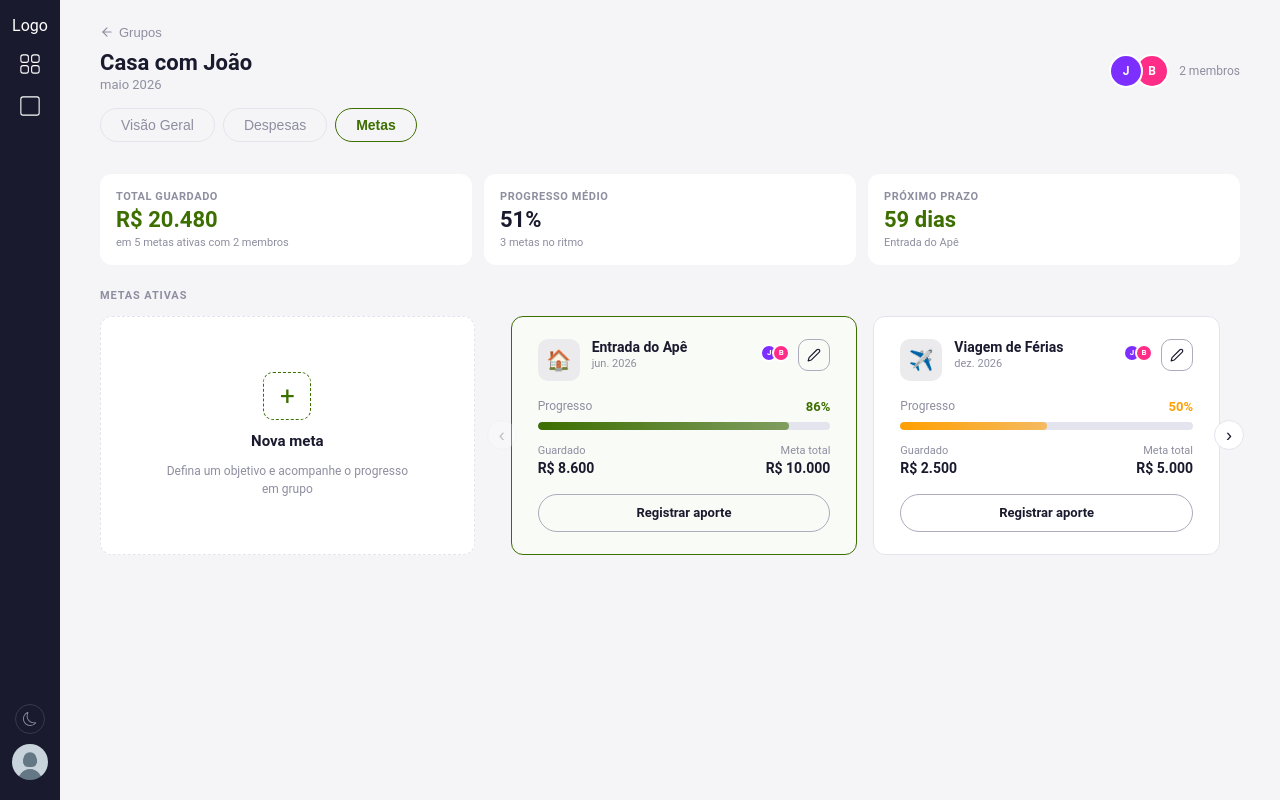
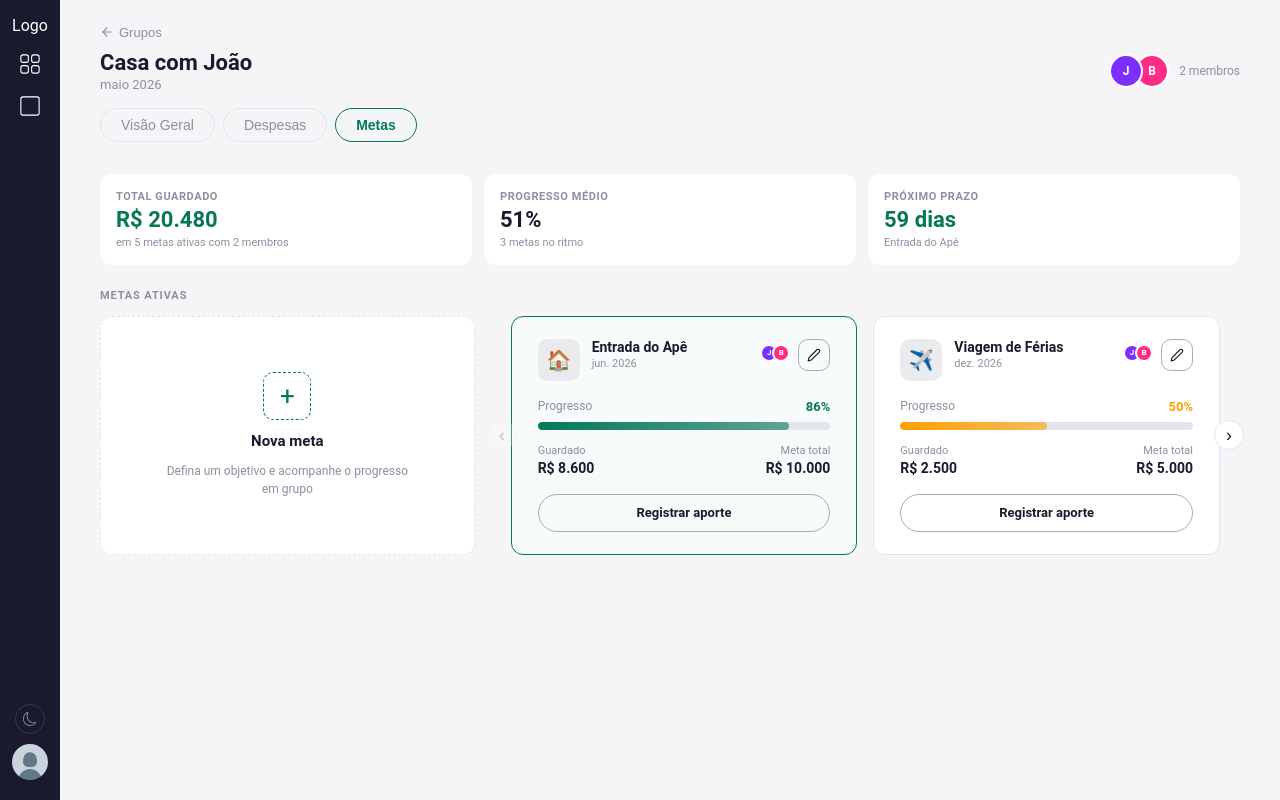
Before and after one commit to insper-classroom/2026-1-progeficaz-projeto3-front-super_awesome_team, a React (Vite) app: page /grupos/1 in a window 1280 px wide. Both pictures are taken after a click on the button "Metas". Built offline with nearby package versions, Linux system fonts and the light colour scheme.

Commit message:
feat: mudanca de paleta e correcao na aba de metas

```diff
--- a/src/pages/DetalhesGrupo/abas/Metas.jsx
+++ b/src/pages/DetalhesGrupo/abas/Metas.jsx
@@ -1,3 +1,4 @@
+// Aba de metas do grupo: resumo, carrossel de metas e registro de aportes.
 import { useState } from 'react'
 import { FiEdit2 } from 'react-icons/fi'
 import styles from './Metas.module.css'
@@ -9,7 +10,8 @@ function formatarMoeda(valor) {
 }
 
 function pluralizar(quantidade, singular, plural) {
-  return quantidade === 1 ? singular : plural
+  if (quantidade === 1) return singular
+  return plural
 }
 
 function calcularPercentual(meta) {
@@ -19,10 +21,8 @@ function calcularPercentual(meta) {
 
 function obterDataPrazo(prazoData) {
   if (!prazoData) return null
-
   const [ano, mes] = prazoData.split('-').map(Number)
   if (!ano || !mes) return null
-
   return new Date(ano, mes, 0)
 }
 
@@ -30,7 +30,6 @@ function calcularDiasRestantes(dataPrazo) {
   const hoje = new Date()
   const inicioHoje = new Date(hoje.getFullYear(), hoje.getMonth(), hoje.getDate())
   const dias = Math.ceil((dataPrazo - inicioHoje) / MS_POR_DIA)
-
   return Math.max(0, dias)
 }
 
@@ -38,8 +37,12 @@ function calcularDiasRestantes(dataPrazo) {
 function calcularResumo(metas) {
   const totalGuardado = metas.reduce((total, meta) => total + meta.alcancado, 0)
   const progressoTotal = metas.reduce((total, meta) => total + calcularPercentual(meta), 0)
-  const progressoMedio = metas.length ? Math.round(progressoTotal / metas.length) : 0
   const metasNoRitmo = metas.filter((meta) => meta.situacao === 'noRitmo').length
+
+  let progressoMedio = 0
+  if (metas.length) {
+    progressoMedio = Math.round(progressoTotal / metas.length)
+  }
 
   const proximaMeta = metas.reduce((maisProxima, meta) => {
     const dataPrazo = obterDataPrazo(meta.prazoData)
@@ -48,13 +51,12 @@ function calcularResumo(metas) {
     return maisProxima
   }, null)
 
-  return {
-    totalGuardado,
-    progressoMedio,
-    metasNoRitmo,
-    proximaMeta,
-    diasProximoPrazo: proximaMeta ? calcularDiasRestantes(proximaMeta.dataPrazo) : 0,
+  let diasProximoPrazo = 0
+  if (proximaMeta) {
+    diasProximoPrazo = calcularDiasRestantes(proximaMeta.dataPrazo)
   }
+
+  return { totalGuardado, progressoMedio, metasNoRitmo, proximaMeta, diasProximoPrazo }
 }
 
 function buscarMembrosDaMeta(meta, membros) {
@@ -75,27 +77,54 @@ export function Metas({ metas = [], membros = [] }) {
   }
 
   const resumo = calcularResumo(metas)
-  const metaSelecionadaIdAtual = metas.some((meta) => meta.id === metaSelecionadaId) ? metaSelecionadaId : metas[0].id
+
+  // Garante que sempre há uma meta selecionada válida, mesmo se a lista mudar.
+  let metaSelecionadaIdAtual = metas[0].id
+  if (metas.some((meta) => meta.id === metaSelecionadaId)) {
+    metaSelecionadaIdAtual = metaSelecionadaId
+  }
+
   const totalVisivel = 2
   const indiceMaximo = Math.max(0, metas.length - totalVisivel)
   const podeVoltar = indiceCarrossel > 0
   const podeAvancar = indiceCarrossel < indiceMaximo
   const metasVisiveis = metas.slice(indiceCarrossel, indiceCarrossel + totalVisivel)
+
   const textoMetasAtivas = pluralizar(metas.length, 'meta ativa', 'metas ativas')
   const textoMembros = pluralizar(membros.length, 'membro', 'membros')
   const textoNoRitmo = pluralizar(resumo.metasNoRitmo, 'meta no ritmo', 'metas no ritmo')
 
+  // Nome da meta com prazo mais próximo para o card de resumo.
+  let nomeProximaMeta = 'Sem prazo definido'
+  if (resumo.proximaMeta) {
+    nomeProximaMeta = resumo.proximaMeta.nome
+  }
+
+  function classeCardMeta(meta) {
+    if (meta.id === metaSelecionadaIdAtual) return `${styles.cardMeta} ${styles.cardMetaAtivo}`
+    return styles.cardMeta
+  }
+
+  function classeProgressoValor(meta) {
+    if (meta.situacao === 'atencao') return `${styles.progressoValor} ${styles.progressoAtencao}`
+    return styles.progressoValor
+  }
+
+  function classeBarraMeta(meta) {
+    if (meta.situacao === 'atencao') return `${styles.barraPreenchida} ${styles.progressoAtencao}`
+    return styles.barraPreenchida
+  }
+
   return (
     <div className={styles.container}>
+
       {/* Cards de resumo da aba de metas */}
       <section className={styles.resumoGrid} aria-label="Resumo das metas">
 
         <article className={styles.cardResumo}>
           <span className={styles.rotulo}>Total guardado</span>
           <span className={`${styles.valor} ${styles.valorPositivo}`}>{formatarMoeda(resumo.totalGuardado)}</span>
-          <span className={styles.detalhe}>
-            em {metas.length} {textoMetasAtivas} com {membros.length} {textoMembros}
-          </span>
+          <span className={styles.detalhe}>em {metas.length} {textoMetasAtivas} com {membros.length} {textoMembros}</span>
         </article>
 
         <article className={styles.cardResumo}>
@@ -107,12 +136,12 @@ export function Metas({ metas = [], membros = [] }) {
         <article className={styles.cardResumo}>
           <span className={styles.rotulo}>Próximo prazo</span>
           <span className={`${styles.valor} ${styles.valorPrimario}`}>{resumo.diasProximoPrazo} dias</span>
-          <span className={styles.detalhe}>{resumo.proximaMeta?.nome ?? 'Sem prazo definido'}</span>
+          <span className={styles.detalhe}>{nomeProximaMeta}</span>
         </article>
 
       </section>
 
-      {/* Carrossel de metas seguindo a estrutura do mockup */}
+      {/* Carrossel de metas */}
       <section className={styles.secaoMetas}>
         <div className={styles.cabecalhoSecao}>
           <span className={styles.tituloSecao}>Metas ativas</span>
@@ -140,16 +169,17 @@ export function Metas({ metas = [], membros = [] }) {
               {metasVisiveis.map((meta) => {
                 const percentual = calcularPercentual(meta)
                 const membrosDaMeta = buscarMembrosDaMeta(meta, membros)
-                const estaSelecionada = meta.id === metaSelecionadaIdAtual
-                const classeProgresso = meta.situacao === 'atencao' ? styles.progressoAtencao : ''
 
                 return (
-                  <button
+                  // div com role="button" para permitir botões internos sem violar HTML semântico
+                  <div
                     key={meta.id}
-                    type="button"
-                    className={`${styles.cardMeta} ${estaSelecionada ? styles.cardMetaAtivo : ''}`}
+                    className={classeCardMeta(meta)}
                     onClick={() => setMetaSelecionadaId(meta.id)}
-                    aria-pressed={estaSelecionada}
+                    onKeyDown={(e) => { if (e.key === 'Enter' || e.key === ' ') setMetaSelecionadaId(meta.id) }}
+                    role="button"
+                    tabIndex={0}
+                    aria-pressed={meta.id === metaSelecionadaIdAtual}
                   >
                     <div className={styles.topoMeta}>
                       <div className={styles.blocoTituloMeta}>
@@ -173,19 +203,25 @@ export function Metas({ metas = [], membros = [] }) {
                             </span>
                           ))}
                         </div>
-                        <span className={styles.botaoEditar} aria-hidden="true">
+                        {/* stopPropagation evita selecionar a meta ao clicar em editar */}
+                        <button
+                          type="button"
+                          className={styles.botaoEditar}
+                          onClick={(e) => e.stopPropagation()}
+                          aria-label={`Editar meta ${meta.nome}`}
+                        >
                           <FiEdit2 />
-                        </span>
+                        </button>
                       </div>
                     </div>
 
                     <div className={styles.progressoMeta}>
                       <div className={styles.progressoLinha}>
                         <span className={styles.progressoRotulo}>Progresso</span>
-                        <span className={`${styles.progressoValor} ${classeProgresso}`}>{percentual}%</span>
+                        <span className={classeProgressoValor(meta)}>{percentual}%</span>
                       </div>
                       <div className={styles.barraMeta}>
-                        <div className={`${styles.barraPreenchida} ${classeProgresso}`} style={{ width: `${percentual}%` }} />
+                        <div className={classeBarraMeta(meta)} style={{ width: `${percentual}%` }} />
                       </div>
                     </div>
 
@@ -200,8 +236,15 @@ export function Metas({ metas = [], membros = [] }) {
                       </div>
                     </div>
 
-                    <span className={styles.botaoAporte}>Registrar aporte</span>
-                  </button>
+                    {/* stopPropagation evita selecionar a meta ao clicar em registrar aporte */}
+                    <button
+                      type="button"
+                      className={styles.botaoAporte}
+                      onClick={(e) => e.stopPropagation()}
+                    >
+                      Registrar aporte
+                    </button>
+                  </div>
                 )
               })}
             </div>
@@ -218,6 +261,7 @@ export function Metas({ metas = [], membros = [] }) {
           </div>
         </div>
       </section>
+
     </div>
   )
 }
--- a/src/pages/DetalhesGrupo/abas/Metas.module.css
+++ b/src/pages/DetalhesGrupo/abas/Metas.module.css
@@ -245,6 +245,9 @@
   justify-content: center;
   color: var(--text);
   font-size: 13px;
+  background: transparent;
+  cursor: pointer;
+  padding: 0;
   transition: border-color 0.15s, background 0.15s, color 0.15s;
 }
 
@@ -338,6 +341,9 @@
   color: var(--text);
   font-size: 13px;
   font-weight: 700;
+  font-family: inherit;
+  background: transparent;
+  cursor: pointer;
   transition: border-color 0.15s, background 0.15s, color 0.15s;
 }
 
--- a/src/styles/global.css
+++ b/src/styles/global.css
@@ -5,28 +5,30 @@
 
 /* Variáveis de design — tema claro (padrão) */
 :root {
-  --primary:      #3d6e00;
-  --bg:           #f5f5f7;
-  --surface:      #ffffff;
-  --border:       #e4e4ef;
-  --text:         #1a1a2e;
-  --text-muted:   #8e8ea0;
-  --positive:     #3d6e00;
-  --negative:     #dc2626;
-  --sidebar-bg:   #1a1a2e;
+  --primary:        #047857;
+  --primary-muted:  #d1fae5;
+  --bg:             #f5f5f7;
+  --surface:        #ffffff;
+  --border:         #e4e4ef;
+  --text:           #1a1a2e;
+  --text-muted:     #8e8ea0;
+  --positive:       #047857;
+  --negative:       #dc2626;
+  --sidebar-bg:     #1a1a2e;
 }
 
 /* Variáveis de design — tema escuro */
 [data-theme="dark"] {
-  --primary:      #8bff05;
-  --bg:           #0a0a0a;
-  --surface:      #1e1e1e;
-  --border:       #242424;
-  --text:         #f0f0f0;
-  --text-muted:   #666666;
-  --positive:     #8bff05;
-  --negative:     #ff073a;
-  --sidebar-bg:   #0a0a0a;
+  --primary:        #03fc83;
+  --primary-muted:  #03fc8322;
+  --bg:             #0a0a0a;
+  --surface:        #1e1e1e;
+  --border:         #242424;
+  --text:           #f0f0f0;
+  --text-muted:     #666666;
+  --positive:       #03fc83;
+  --negative:       #ff073a;
+  --sidebar-bg:     #0a0a0a;
 }
 
 html, body, #root {
```
